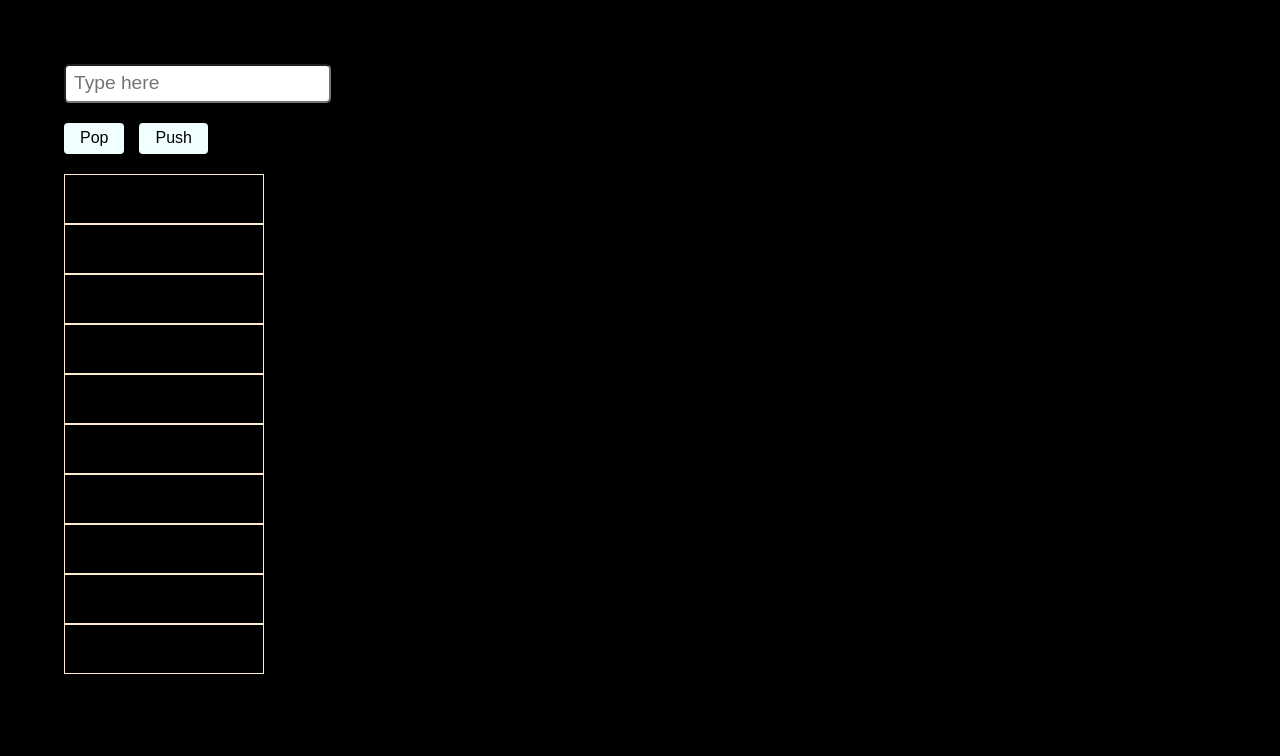
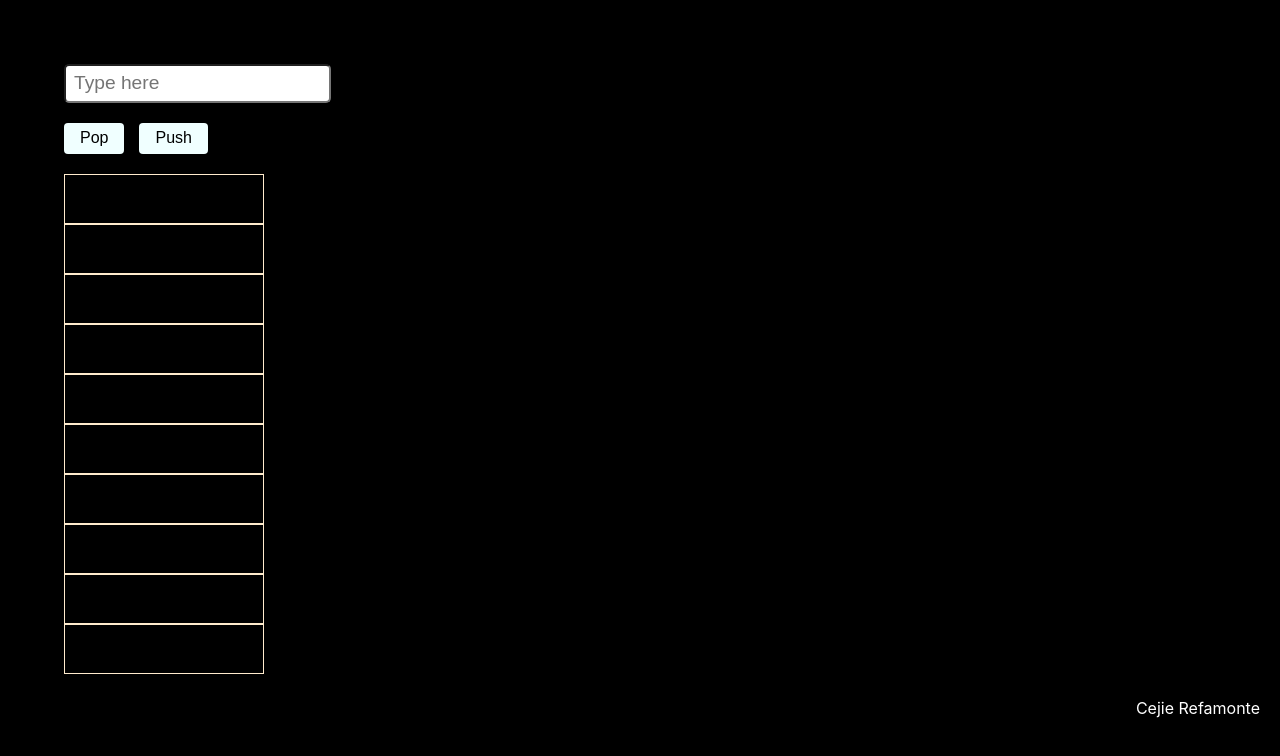
Before and after one commit to Tweiqqht/ActivitySixx, a React (Create React App) app: page / in a window 1280 px wide. Shown: the top 756 px of the page. Built offline with nearby package versions, Linux system fonts and the light colour scheme.

Commit message:
Update App.css

```diff
--- a/src/App.css
+++ b/src/App.css
@@ -2,6 +2,10 @@ body {
   background-color: black;
   margin: 0;
   padding: 0;
+}
+
+.firstPage {
+  display: flex;
 }
 
 .container {
@@ -55,3 +59,11 @@ button:hover {
   align-items: center;
   justify-content: center;
 }
+
+.Submitter {
+  right: 0;
+  align-self: flex-end;
+  position: absolute;
+  margin: 20px;
+  color: white;
+}
```
